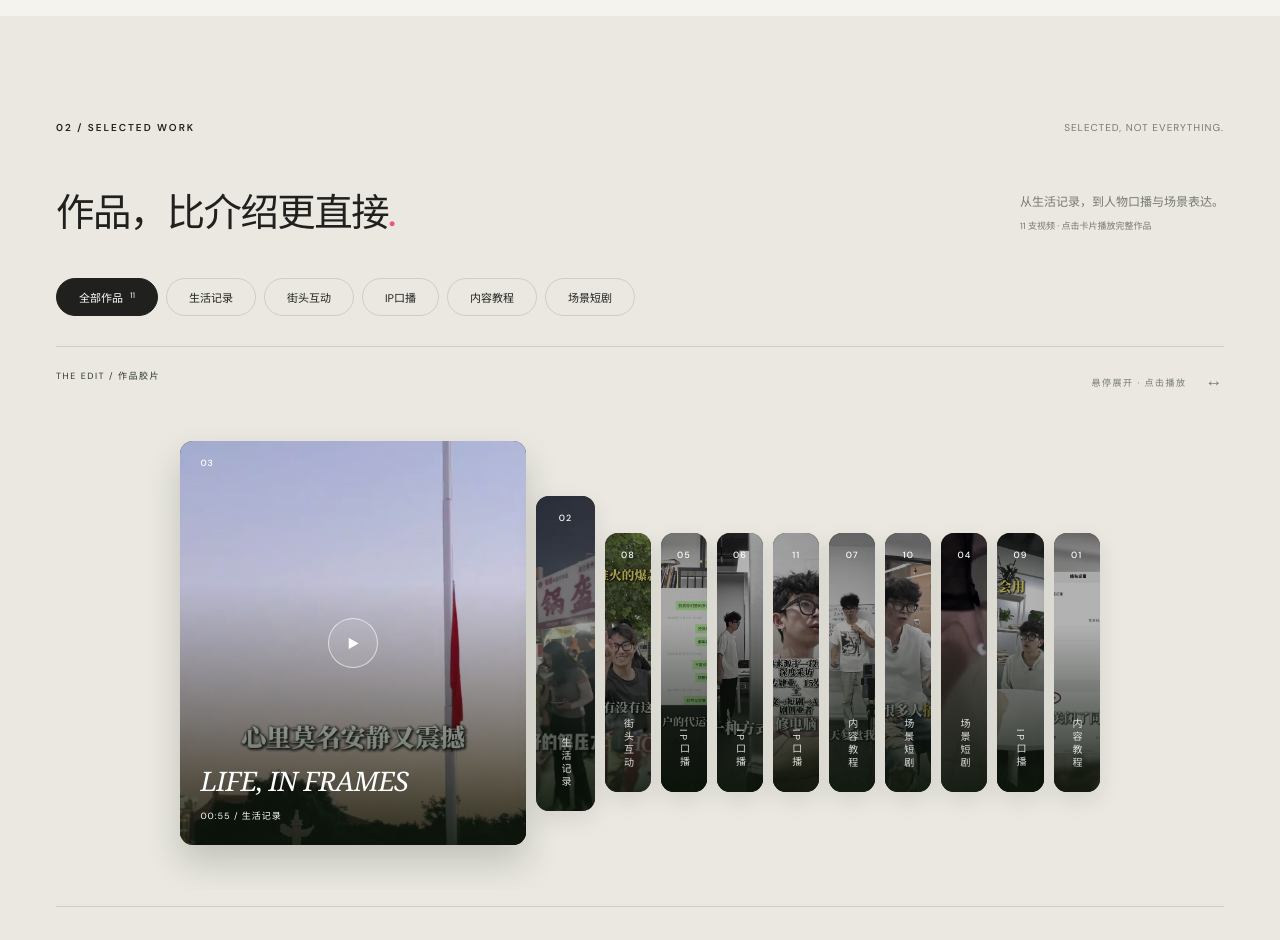
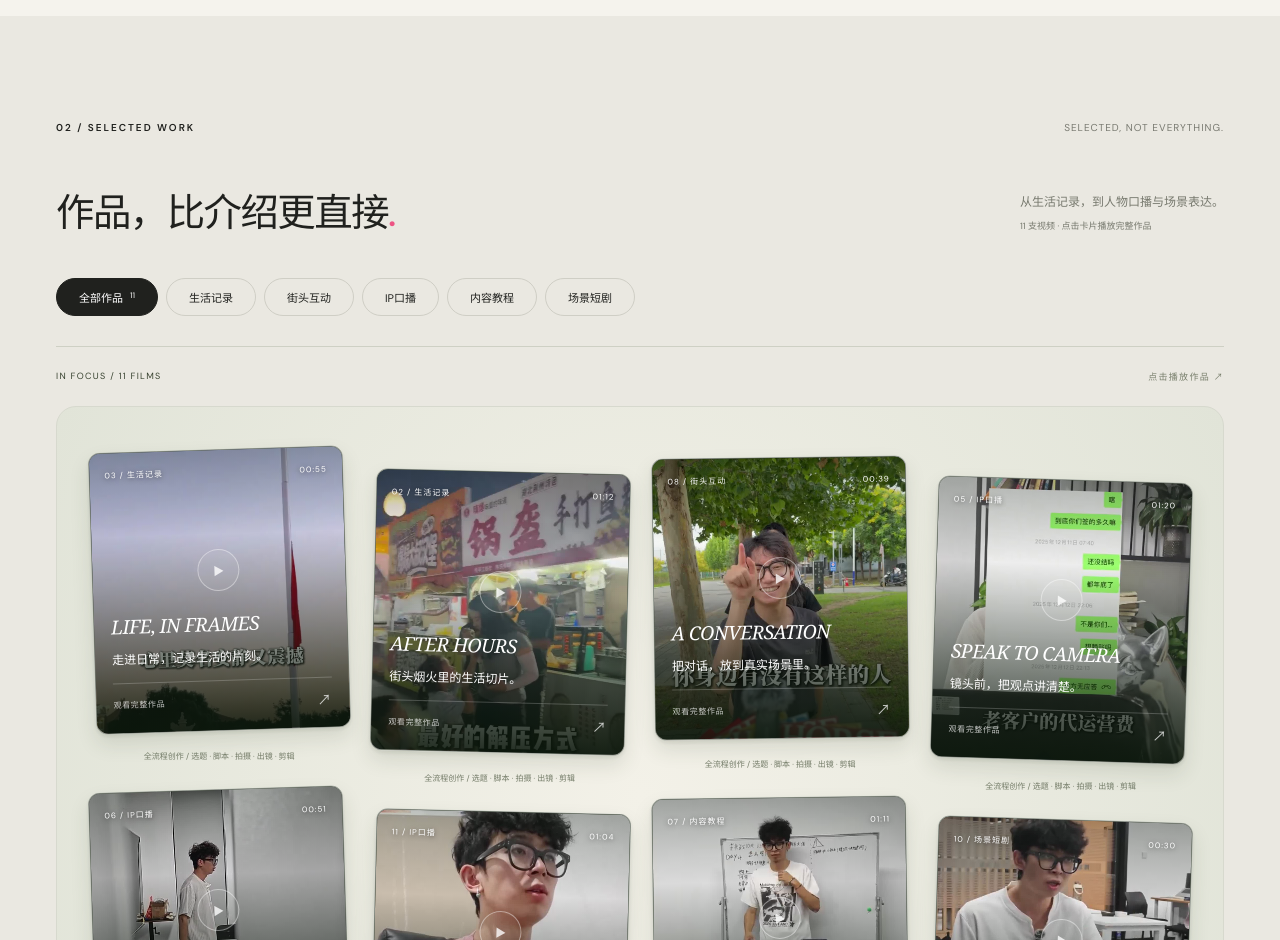
Before and after one commit to bj766/bjpersonnal, a React (Vite) app: page / in a window 1280 px wide. Shown: the part 1860-2800 px from the top of the page. Built offline with nearby package versions, Linux system fonts and the light colour scheme.

Commit message:
Replace elastic reel with original parallax work cards

```diff
--- /dev/null
+++ b/src/ParallaxWorks.jsx
@@ -0,0 +1,33 @@
+import React from 'react'
+
+export default function ParallaxWorks({items, onOpen}) {
+  function move(event) {
+    if (event.pointerType !== 'mouse' || window.matchMedia('(prefers-reduced-motion: reduce)').matches) return
+    const bounds = event.currentTarget.getBoundingClientRect()
+    event.currentTarget.style.setProperty('--scene-x', `${((event.clientX-bounds.left)/bounds.width-.5)*38}px`)
+    event.currentTarget.style.setProperty('--scene-y', `${((event.clientY-bounds.top)/bounds.height-.5)*28}px`)
+  }
+  function reset(event) {
+    event.currentTarget.style.setProperty('--scene-x', '0px')
+    event.currentTarget.style.setProperty('--scene-y', '0px')
+  }
+
+  return <div className="parallax-works">
+    <div className="parallax-heading"><span>IN FOCUS / {String(items.length).padStart(2,'0')} FILMS</span><span><span className="pointer-hint">移动光标，探索层次 · </span>点击播放作品 ↗</span></div>
+    <div className="parallax-gallery" onPointerMove={move} onPointerLeave={reset} role="group" aria-label="视差作品卡片">
+      <div className="parallax-stage">
+        {items.map((project,index)=><div className="parallax-item" key={project.id} style={{'--depth':[.35,.8,.5,1][index%4],'--angle':`${[-1.8,1.4,-.8,1.8][index%4]}deg`,'--offset':`${[4,26,12,34][index%4]}px`}}>
+          <button className="parallax-card" aria-label={`播放作品：${project.title}`} onClick={event=>onOpen(project,event)}>
+            <img src={project.image} alt="" loading="lazy" draggable="false"/>
+            <span className="parallax-shade"/>
+            <span className="parallax-meta"><span>{project.id} / {project.category}</span><span>{project.duration}</span></span>
+            <span className="parallax-play" aria-hidden="true">▶</span>
+            <span className="parallax-caption"><span>{project.english}</span><strong>{project.title}</strong><small>观看完整作品 <span aria-hidden="true">↗</span></small></span>
+          </button>
+          <p className="parallax-role">{project.roles}</p>
+        </div>)}
+      </div>
+    </div>
+    <div className="parallax-footnote"><span>每一帧，都是一次表达。</span><span>SELECT A FRAME. DISCOVER A STORY.</span></div>
+  </div>
+}
--- a/src/WorkReel.jsx
+++ /dev/null
@@ -1,70 +0,0 @@
-import React, {useRef, useState} from 'react'
-
-export default function WorkReel({items, onOpen}) {
-  const [selected, setSelected] = useState(0)
-  const trackRef = useRef(null)
-  const buttons = useRef([])
-  const gesture = useRef(null)
-  const ignoreClick = useRef(false)
-  const current = items[selected]
-
-  function choose(index, focus = false) {
-    const next = Math.max(0, Math.min(items.length - 1, index))
-    setSelected(next)
-    if (focus) buttons.current[next]?.focus({preventScroll:true})
-    const reducedMotion = window.matchMedia('(prefers-reduced-motion: reduce)').matches
-    buttons.current[next]?.scrollIntoView({block:'nearest', inline:'center', behavior:reducedMotion?'auto':'smooth'})
-  }
-  function keyDown(event, index) {
-    const keys = {ArrowRight:index + 1, ArrowLeft:index - 1, Home:0, End:items.length - 1}
-    if (!(event.key in keys)) return
-    event.preventDefault()
-    choose(keys[event.key], true)
-  }
-  function pointerDown(event) {
-    if (event.pointerType !== 'mouse' || event.button !== 0) return
-    ignoreClick.current = false
-    gesture.current = {x:event.clientX, scroll:trackRef.current.scrollLeft, moved:false}
-  }
-  function pointerMove(event) {
-    const drag = gesture.current
-    if (!drag) return
-    const distance = event.clientX - drag.x
-    if (Math.abs(distance) > 7) {
-      drag.moved = true
-      trackRef.current.setPointerCapture(event.pointerId)
-      trackRef.current.scrollLeft = drag.scroll - distance
-    }
-  }
-  function pointerUp() {
-    ignoreClick.current = Boolean(gesture.current?.moved)
-    gesture.current = null
-  }
-
-  return <div className="work-reel">
-    <div className="reel-heading"><span>THE EDIT / 作品胶片</span><span>悬停展开 · 点击播放 <span aria-hidden="true">↔</span></span></div>
-    <div className="reel-track" ref={trackRef} role="group" aria-label="作品封面胶片，可左右滑动"
-      onPointerDown={pointerDown} onPointerMove={pointerMove} onPointerUp={pointerUp}
-      onPointerCancel={()=>{gesture.current=null}}
-      onClickCapture={event=>{if(ignoreClick.current){event.preventDefault();event.stopPropagation();ignoreClick.current=false}}}>
-      <div className="reel-dock">
-        {items.map((project,index)=><button key={project.id} ref={element=>{buttons.current[index]=element}}
-          className={`reel-slice ${index===selected?'is-current':''} ${Math.abs(index-selected)===1?'is-neighbor':''}`}
-          aria-label={`播放作品：${project.title}`} aria-pressed={index===selected}
-          onMouseEnter={()=>{if(!gesture.current)setSelected(index)}} onFocus={()=>setSelected(index)}
-          onKeyDown={event=>keyDown(event,index)} onClick={event=>onOpen(project,event)}>
-          <img src={project.image} alt="" loading="lazy" draggable="false"/>
-          <span className="reel-tint"/>
-          <span className="reel-number">{project.id}</span>
-          <span className="reel-category">{project.category}</span>
-          <span className="reel-play" aria-hidden="true">▶</span>
-          <span className="reel-caption"><span>{project.english}</span><small>{project.duration} / {project.category}</small></span>
-        </button>)}
-      </div>
-    </div>
-    <div className="reel-details">
-      <div className="reel-description" aria-live="polite"><span className="eyebrow">{current.category} / {current.duration}</span><h3>{current.title}</h3><p>{current.description}</p><small>{current.roles}</small></div>
-      <div className="reel-actions"><span className="reel-count">{String(selected+1).padStart(2,'0')} <span>/ {String(items.length).padStart(2,'0')}</span></span><div className="reel-arrows"><button aria-label="上一支作品" disabled={selected===0} onClick={()=>choose(selected-1)}>←</button><button aria-label="下一支作品" disabled={selected===items.length-1} onClick={()=>choose(selected+1)}>→</button></div><button className="button dark" onClick={event=>onOpen(current,event)}>播放完整作品 <span aria-hidden="true">↗</span></button></div>
-    </div>
-  </div>
-}
--- a/src/main.jsx
+++ b/src/main.jsx
@@ -3,7 +3,7 @@ import {createRoot} from 'react-dom/client'
 import {profile, projects, strengths} from './content'
 import './style.css'
 import NeuralTunnel from './NeuralTunnel'
-import WorkReel from './WorkReel'
+import ParallaxWorks from './ParallaxWorks'
 
 const Arrow = () => <span aria-hidden="true">↗</span>
 function App(){
@@ -21,7 +21,7 @@ function App(){
         <div className="hero-film"><NeuralTunnel playing={playing}/><div className="film-shade"/><div className="film-top"><span>NEURAL FIELD / 001</span><span className="live">● &nbsp; IDEAS IN MOTION</span></div><div className="film-caption"><span>观察。感受。讲述。</span><p>EVERY FRAME HAS A REASON.</p></div><button className="film-control" onClick={()=>setPlaying(value=>!value)} aria-label={playing?'暂停隧道动画':'播放隧道动画'} aria-pressed={playing}>{playing?'Ⅱ':'▶'}</button><span className="demo-label">原创动态视觉 / NEURAL FIELD</span></div>
       </section>
       <section className="about page-width section" id="about"><div className="section-top"><span className="eyebrow">01 / ABOUT ME</span><span className="micro">好内容，从认真观察开始。</span></div><div className="about-grid"><div className="portrait"><img src={profile.portrait} alt="边江个人照片" loading="lazy"/><div className="portrait-label">BEHIND<br/>THE STORIES.<span>边江 / 短视频编导 ↗</span></div></div><div className="about-copy"><span className="eyebrow">你好，我是 {profile.name}。</span><h2>既写故事，<br/>也让故事<span className="serif">发生。</span></h2><p>{profile.introduction}</p><div className="role-row"><span>✳ {profile.role}</span><span>策划 / 脚本 / 拍摄 / 剪辑</span></div><div className="stats">{profile.stats.map(s=><div key={s.label}><strong>{s.value}</strong><span>{s.label}</span></div>)}</div><div className="experience-list">{profile.experience.map(item=><div className="experience-item" key={item.date}><span>{item.date}</span><h3>{item.title}</h3><p>{item.text}</p></div>)}</div><button onClick={()=>contact('email')} className="text-link contact-inline">{profile.email||'联系邮箱待补充'} <Arrow/></button></div></div></section>
-      <section className="works section" id="projects"><div className="page-width"><div className="section-top"><span className="eyebrow">02 / SELECTED WORK</span><span className="micro">SELECTED, NOT EVERYTHING.</span></div><div className="section-heading"><h2>作品，比介绍更直接<span className="pink">.</span></h2><p>从生活记录，到人物口播与场景表达。<br/><small>11 支视频 · 点击卡片播放完整作品</small></p></div><div className="filters" aria-label="作品分类">{['全部作品',...new Set(projects.map(p=>p.category))].map(c=><button key={c} className={category===c?'selected':''} aria-pressed={category===c} onClick={()=>setCategory(c)}>{c}{c==='全部作品'&&<sup>{projects.length}</sup>}</button>)}</div><WorkReel key={category} items={projects.filter(p=>category==='全部作品'||p.category===category)} onOpen={openProject}/></div></section>
+      <section className="works section" id="projects"><div className="page-width"><div className="section-top"><span className="eyebrow">02 / SELECTED WORK</span><span className="micro">SELECTED, NOT EVERYTHING.</span></div><div className="section-heading"><h2>作品，比介绍更直接<span className="pink">.</span></h2><p>从生活记录，到人物口播与场景表达。<br/><small>11 支视频 · 点击卡片播放完整作品</small></p></div><div className="filters" aria-label="作品分类">{['全部作品',...new Set(projects.map(p=>p.category))].map(c=><button key={c} className={category===c?'selected':''} aria-pressed={category===c} onClick={()=>setCategory(c)}>{c}{c==='全部作品'&&<sup>{projects.length}</sup>}</button>)}</div><ParallaxWorks key={category} items={projects.filter(p=>category==='全部作品'||p.category===category)} onOpen={openProject}/></div></section>
       <section className="strengths section page-width" id="strengths"><div className="section-top"><span className="eyebrow">03 / WHAT I BRING</span><span className="micro">从想法到成片，把每一环做好。</span></div><div className="section-heading"><h2>有想法，也有办法<span className="pink">.</span></h2><span className="large-star" aria-hidden="true">✳</span></div><div className="strength-grid">{strengths.map(s=><article key={s.n} className={`strength strength-${s.n}`}><div className="strength-head"><span>{s.n} / {s.en}</span><Arrow/></div><div className="strength-symbol" aria-hidden="true">{s.n==='01'?'◎':s.n==='02'?'“':'✳'}</div><h3>{s.title}</h3><p>{s.text}</p><div className="strength-tags">{s.tags}</div></article>)}</div><p className="outro-line">让内容有<span>方向</span>，让故事有<span>情绪</span>，让表达有<span>记忆点</span>。</p></section>
       <footer className="contact section" id="contact"><div className="page-width"><div className="section-top"><a className="wordmark" href="#home">DIRECTOR’S CUT<span>®</span></a><span className="availability"><span className="status-dot"/> OPEN TO COLLABORATION</span></div><div className="thanks"><span className="eyebrow">下一个故事，和你一起。</span><h2>Let’s talk<span className="pink">.</span><i>Thanks for watching.</i></h2><span className="pink-strip">感谢观看，期待与你共创。</span><p>有一个想法？让我们把它变成下一支好作品。</p><button className="button dark" onClick={()=>contact('email')}>开启一次合作 <Arrow/></button></div><div className="contact-details"><button onClick={()=>contact('phone')}><span>PHONE / 电话</span><strong>{profile.phone||'待补充'}</strong></button><button onClick={()=>contact('email')}><span>EMAIL / 邮箱</span><strong>{profile.email||'待补充'}</strong></button><button onClick={()=>contact(profile.wechat?'wechat':'email')}><span>{profile.wechat?'WECHAT / 微信':'CONTACT / 合作沟通'}</span><strong>{profile.wechat||'通过邮件联系'} <Arrow/></strong></button><a className="back-top" href="#home" aria-label="返回顶部">↑</a></div><div className="footer-bottom"><span>© {new Date().getFullYear()} {profile.name} · 短视频编导</span><span>MADE WITH INTENTION. / 用心构思，认真表达。</span></div></div></footer>
     </main>
```
Also changed, not shown: src/style.css, 5 other files (tests, documents, lock files or other folders).
